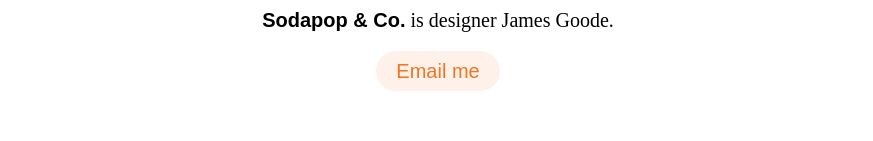
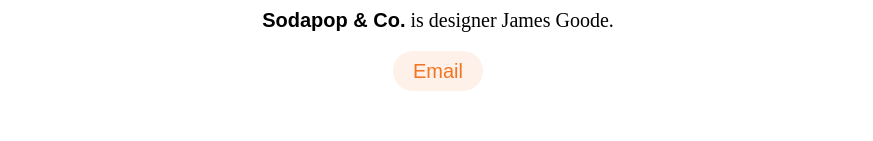
Before and after one commit to sodapopandco/sodapop, an Eleventy site: page source/index.html in a window 1280 px wide. Shown: the part 163-304 px from the top of the page, without its empty margins (202-1075 px from the left). Built offline with nearby package versions, Linux system fonts and the light colour scheme; Eleventy itself is replaced by a stand-in of ours; files that its build step writes are made by us from their sources.

Commit message:
Remove "me"

```diff
--- a/source/_includes/contact.html
+++ b/source/_includes/contact.html
@@ -1 +1,3 @@
-<a href="mailto:hello@sodapopandco.com" class="contact-button">Email me</a>
+<a href="mailto:hello@sodapopandco.com" class="contact-button">
+  Email
+</a>
```
